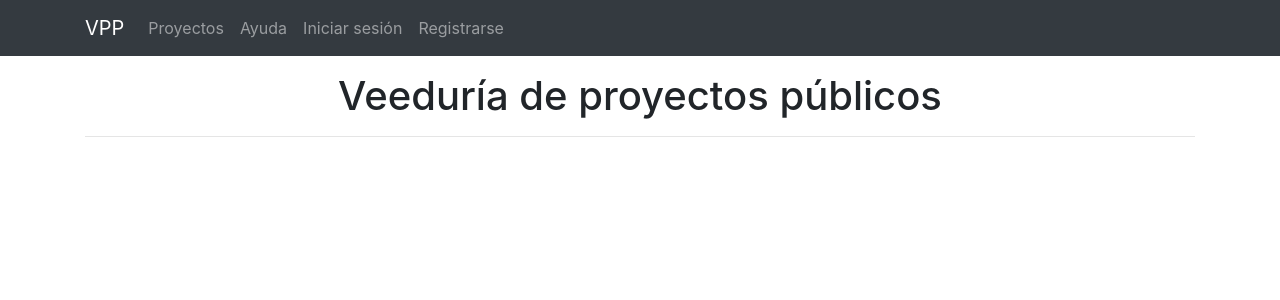
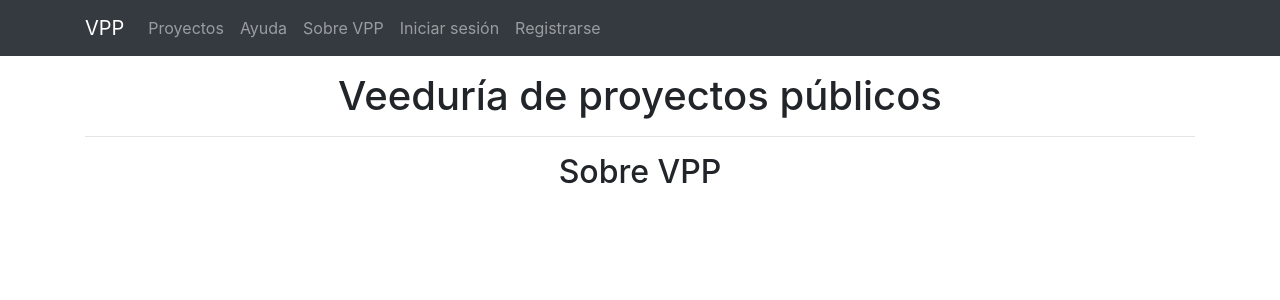
Before and after one commit to siicuidamos/sii-cuidamos, a React (Create React App) app in the folder client/: page /sobreVPP in a window 1280 px wide. Shown: the top 300 px of the page. Built offline with nearby package versions, Linux system fonts and the light colour scheme.

Commit message:
mejoras botón compartir en FB, correccion errores

```diff
--- a/client/src/App.jsx
+++ b/client/src/App.jsx
@@ -4,6 +4,7 @@ import NavBar from './components/NavBar.jsx';
 import OpcionesDeFiltros from './components/OpcionesDeFiltros';
 import DetailProyecto from './components/DetailProyecto';
 import Ayuda from './components/Ayuda';
+import SobreVPP from './components/SobreVPP';
 
 class App extends Component {
   render() {
@@ -20,6 +21,7 @@ class App extends Component {
             <Route exact path="/proyectos" component={OpcionesDeFiltros} />
             <Route path="/proyectos/:bpin" component={DetailProyecto} />
             <Route path="/ayuda" component={Ayuda} />
+            <Route path="/sobreVPP" component={SobreVPP} />
           </Switch>
         </div>
       </div>
--- a/client/src/components/DetailProyecto.jsx
+++ b/client/src/components/DetailProyecto.jsx
@@ -361,9 +361,9 @@ class DetailProyecto extends Component {
             {this.validarVideo(bpin, link, sector)}
             <br />
             <div>
-              <Hashtag hashtag={'PPV' + bpin} />
+              <Hashtag hashtag={'VPP' + bpin} />
               <FacebookShareButton quote={nombre} url={url} >
-                <a className="btn-primary btn-sm" target="_blank"><i className="fab fa-facebook-square" />
+                <a className="btn-primary btn-sm text-white" target="_blank"><i className="fab fa-facebook-square" />
                 &nbsp;&nbsp;Compartir
                 </a>
               </FacebookShareButton>
--- a/client/src/components/NavBar.jsx
+++ b/client/src/components/NavBar.jsx
@@ -137,6 +137,13 @@ class Navbar extends Component {
                     Ayuda
                   </Link>
                 </li>
+
+                <li className="nav-item">
+                  <Link to="/sobreVPP" className="nav-link">
+                    Sobre VPP
+                  </Link>
+                </li>
+
                 {this.mostrarSeccionAutenticacion()}
               </ul>
             </div>
--- /dev/null
+++ b/client/src/components/SobreVPP.js
@@ -0,0 +1,18 @@
+import React, { Component } from "react";
+
+class SobreVPP extends Component {
+
+  render() {
+
+
+    return (
+      <div>
+        <center>
+          <h2>Sobre VPP</h2>
+        </center>
+      </div>
+    );
+  }
+}
+
+export default SobreVPP;
```
Also changed, not shown: client/src/components/Ayuda.jsx (indentation only).
